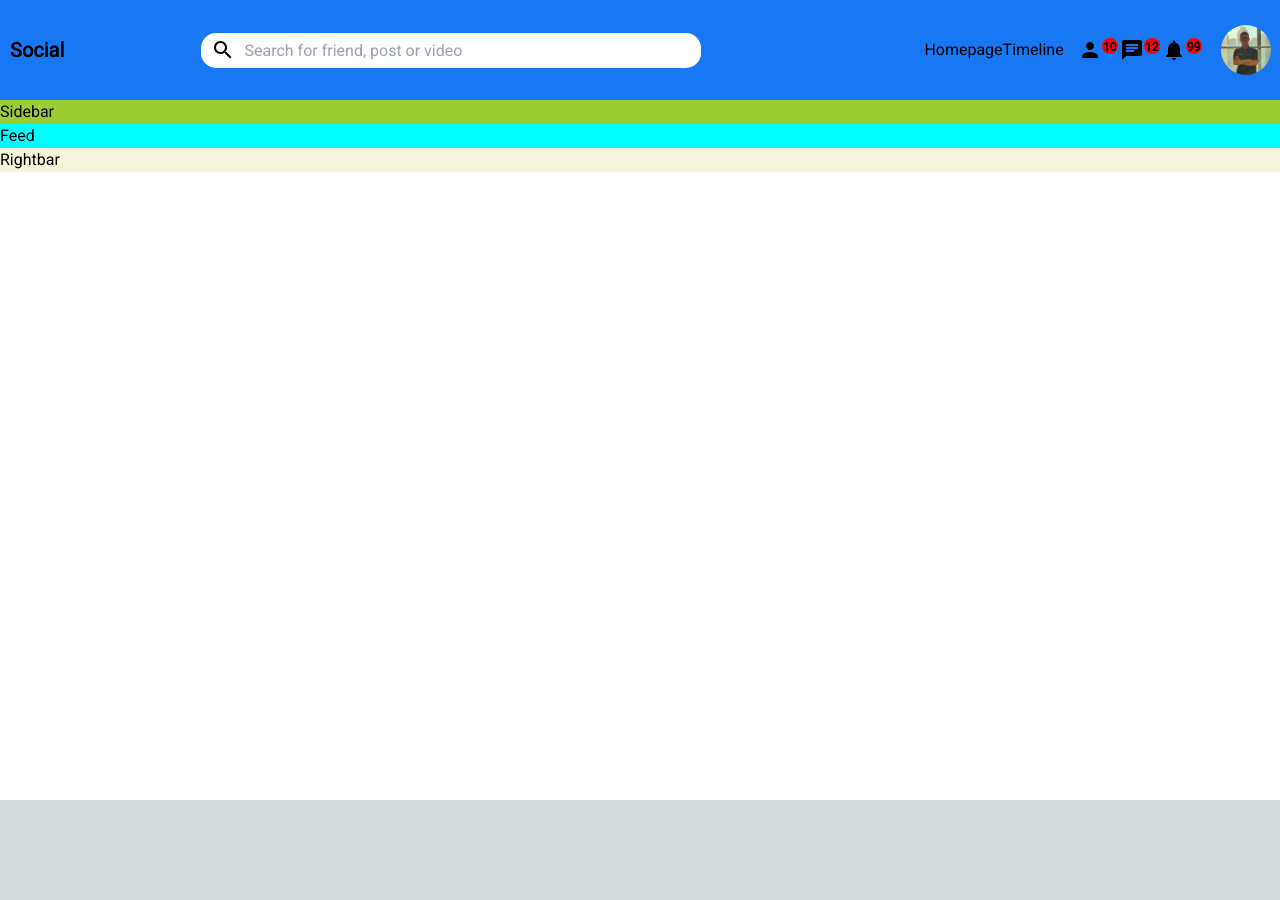
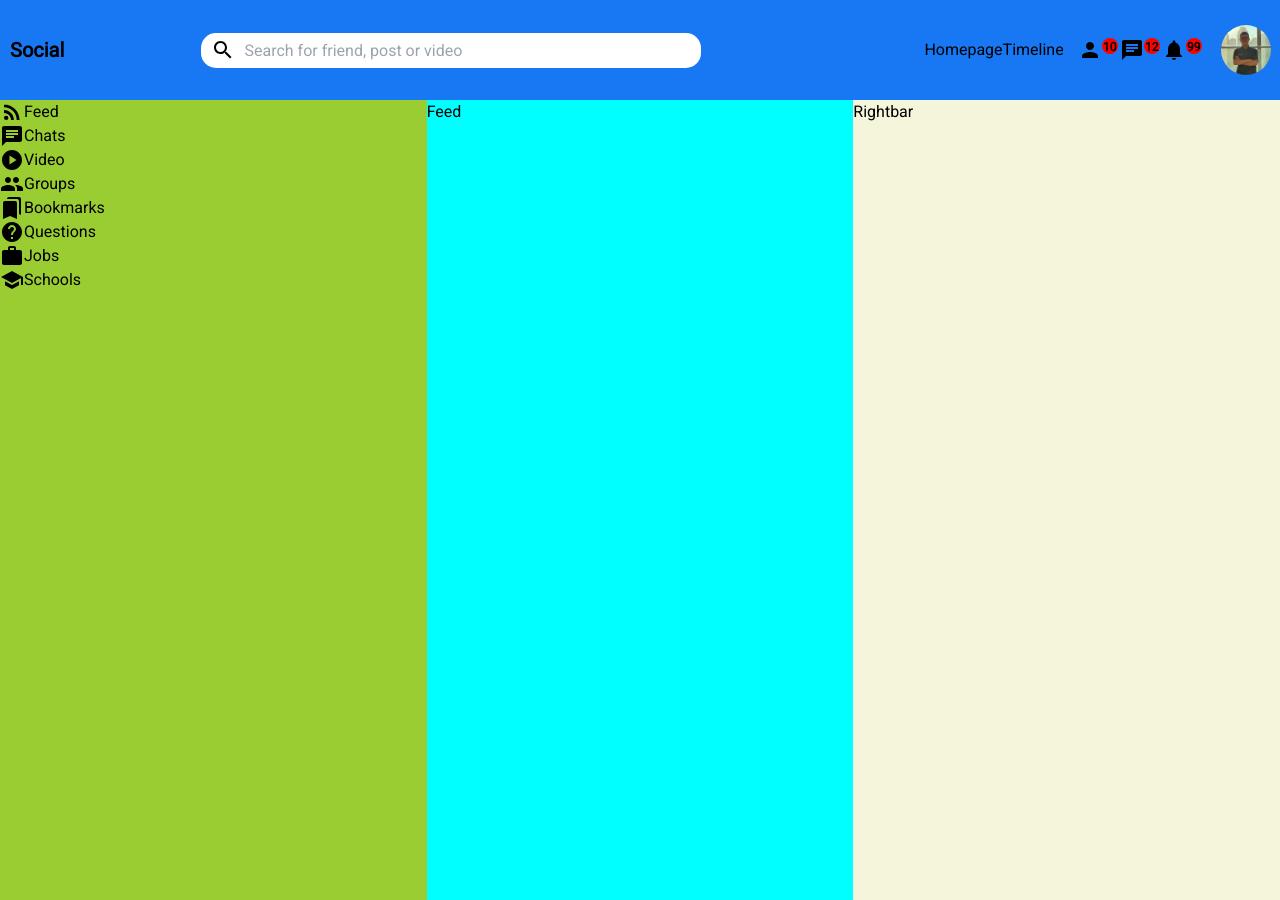
Before and after one commit to vdnhan1608/react-social, a Next.js app: page / in a window 1280 px wide. Before the commit the page ends 800 px from the top, so only its background shows below. Built offline with nearby package versions, Linux system fonts and the light colour scheme.

Commit message:
insert icon into sidebar

```diff
--- a/src/app/components/Sidebar.tsx
+++ b/src/app/components/Sidebar.tsx
@@ -1,5 +1,49 @@
 import styles from '../layouts/Sidebar.module.css';
+import RssFeedIcon from '@mui/icons-material/RssFeed';
+import ChatIcon from '@mui/icons-material/Chat';
+import PlayCircleIcon from '@mui/icons-material/PlayCircle';
+import GroupIcon from '@mui/icons-material/Group';
+import BookmarksIcon from '@mui/icons-material/Bookmarks';
+import HelpIcon from '@mui/icons-material/Help';
+import WorkIcon from '@mui/icons-material/Work';
+import EventIcon from '@mui/icons-material/Event';
+import SchoolIcon from '@mui/icons-material/School';
 
 export function Sidebar() {
-	return <div className={styles.container}>Sidebar</div>;
+	return (
+		<div className={styles.container}>
+			<div className={styles.featureContainer}>
+				<RssFeedIcon />
+				<h1>Feed</h1>
+			</div>
+			<div className={styles.featureContainer}>
+				<ChatIcon />
+				<h1>Chats</h1>
+			</div>
+			<div className={styles.featureContainer}>
+				<PlayCircleIcon />
+				<h1>Video</h1>
+			</div>
+			<div className={styles.featureContainer}>
+				<GroupIcon />
+				<h1>Groups</h1>
+			</div>
+			<div className={styles.featureContainer}>
+				<BookmarksIcon />
+				<h1>Bookmarks</h1>
+			</div>
+			<div className={styles.featureContainer}>
+				<HelpIcon />
+				<h1>Questions</h1>
+			</div>
+			<div className={styles.featureContainer}>
+				<WorkIcon />
+				<h1>Jobs</h1>
+			</div>
+			<div className={styles.featureContainer}>
+				<SchoolIcon />
+				<h1>Schools</h1>
+			</div>
+		</div>
+	);
 }
--- a/src/app/layouts/Home.module.css
+++ b/src/app/layouts/Home.module.css
@@ -3,3 +3,8 @@
 	height: 100%;
 	background-color: white;
 }
+
+.bodyContainer {
+	display: flex;
+	height: 100%;
+}
--- a/src/app/layouts/Sidebar.module.css
+++ b/src/app/layouts/Sidebar.module.css
@@ -1,4 +1,12 @@
 .container {
 	flex: 3;
+	display: flex;
+	flex-direction: column;
+	height: 100%;
 	background-color: yellowgreen;
 }
+
+.featureContainer {
+	display: flex;
+	color: back;
+}
--- a/src/app/page.tsx
+++ b/src/app/page.tsx
@@ -11,9 +11,11 @@ export default function Home() {
 	return (
 		<div className={styles.containter}>
 			<Topbar />
-			<Sidebar />
-			<Feed />
-			<Rightbar />
+			<div className={styles.bodyContainer}>
+				<Sidebar />
+				<Feed />
+				<Rightbar />
+			</div>
 		</div>
 	);
 }
```
